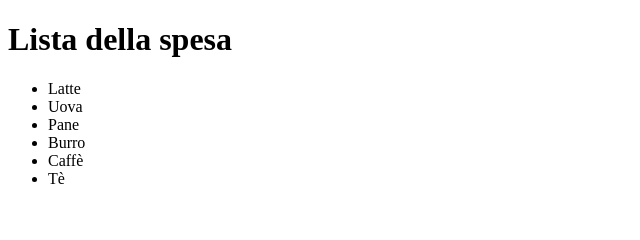
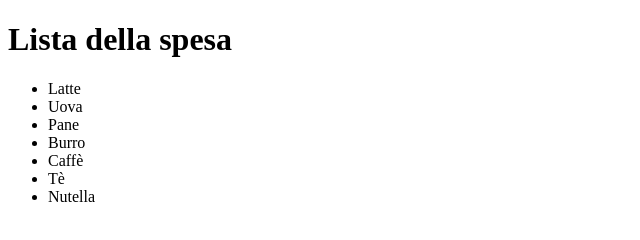
Before and after one commit to Vincenzo-Moretto/GitHubDesktop, a plain HTML site: page index.html in a window 1280 px wide. Shown: the full height of the page, 0-640 px from the left. Drawn offline with Linux system fonts and the light colour scheme.

Commit message:
AggiuntoNutella

```diff
--- a/index.html
+++ b/index.html
@@ -15,6 +15,7 @@
       <li>Burro</li>
       <li>Caffè</li>
       <li>Tè</li>
+      <li>Nutella</li>
     </ul>
   </body>
 </html>
```
